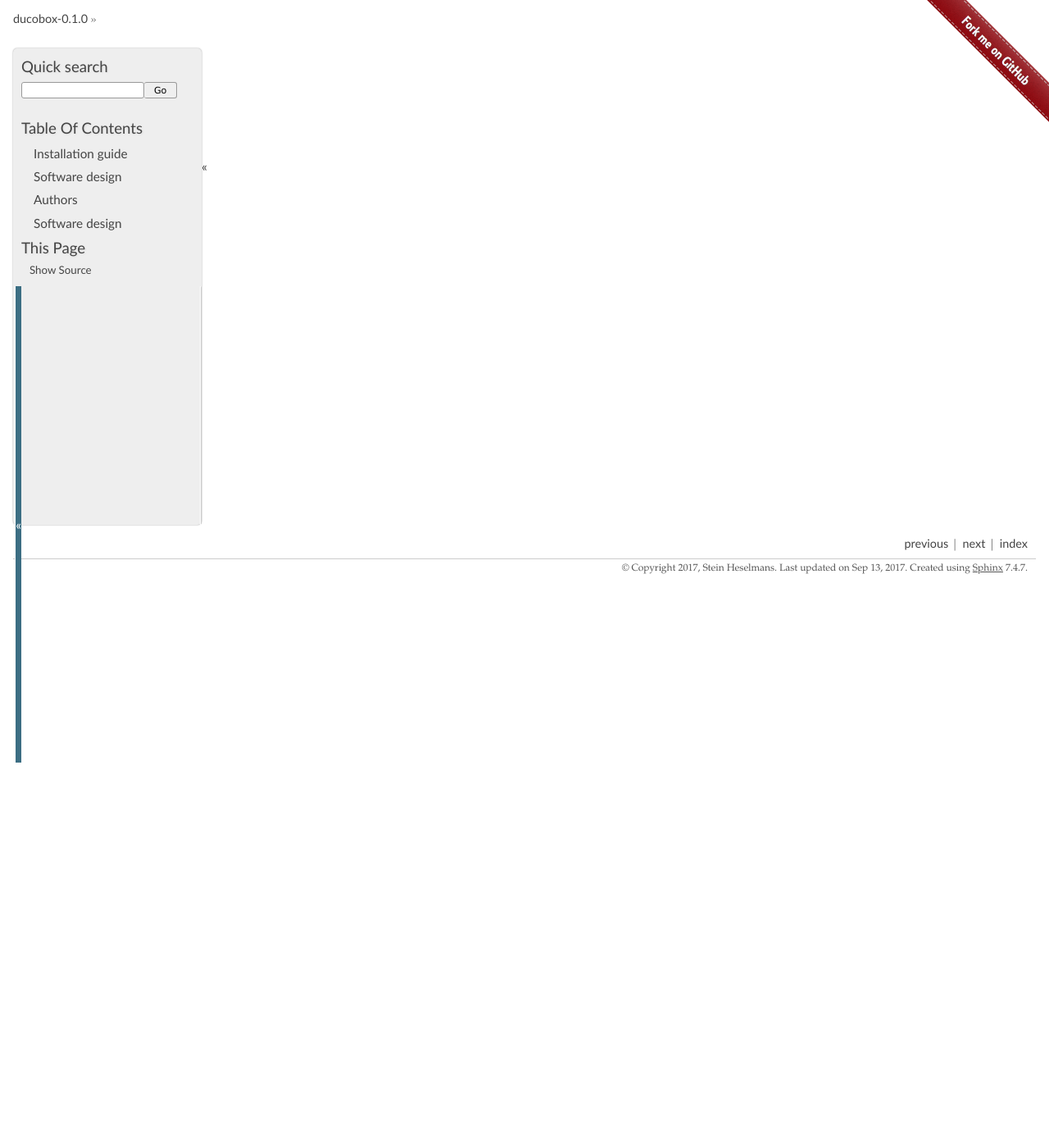
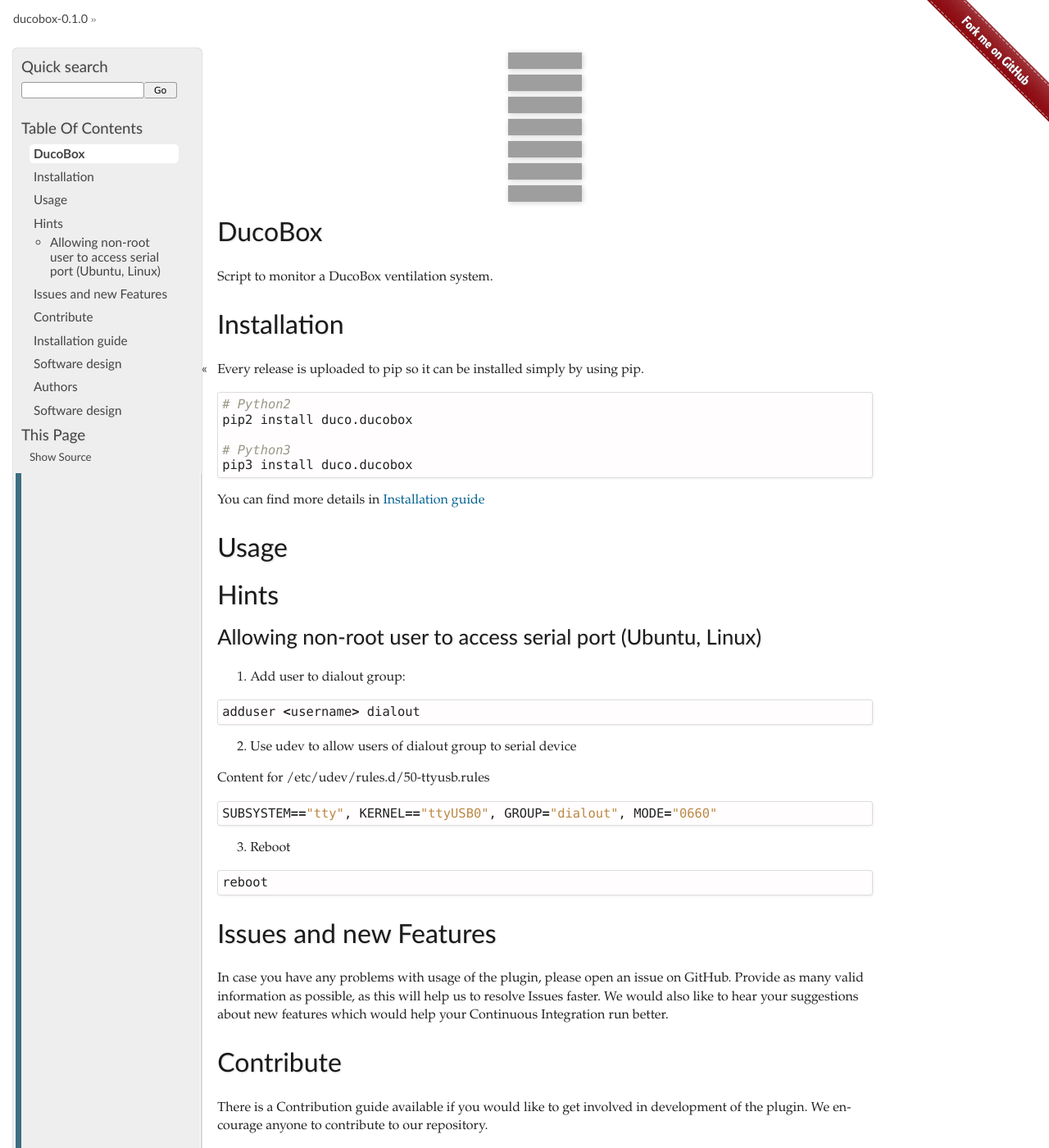
Before and after one commit to SteinHeselmans/DucoBox, a Sphinx documentation site: the page built from docs/readme.rst, in a window 1280 px wide and 1400 px high. Shown: the whole window at 82% size. Built offline with Sphinx 7.4.7, drawn with Linux system fonts in a browser that asks for light colours; pages that are not in the unit, such as notebooks, are missing from menus; grey boxes are pictures that could not be loaded.

Commit message:
Add start for using serial interface

```diff
--- a/README.rst
+++ b/README.rst
@@ -0,0 +1,98 @@
+.. image:: https://img.shields.io/hexpm/l/plug.svg
+    :target: http://www.apache.org/licenses/LICENSE-2.0
+    :alt: Apache2 License
+
+.. image:: https://travis-ci.org/SteinHeselmans/DucoBox.svg?branch=master
+    :target: https://travis-ci.org/SteinHeselmans/DucoBox
+    :alt: Build status
+
+.. image:: https://codecov.io/gh/SteinHeselmans/DucoBox/branch/master/graph/badge.svg
+    :target: https://codecov.io/gh/SteinHeselmans/DucoBox
+    :alt: Code Coverage
+
+.. image:: https://codeclimate.com/github/SteinHeselmans/DucoBox/badges/gpa.svg
+    :target: https://codeclimate.com/github/SteinHeselmans/DucoBox
+    :alt: Code Climate Status
+
+.. image:: https://codeclimate.com/github/SteinHeselmans/DucoBox/badges/issue_count.svg
+    :target: https://codeclimate.com/github/SteinHeselmans/DucoBox
+    :alt: Issue Count
+
+.. image:: https://requires.io/github/SteinHeselmans/DucoBox/requirements.svg?branch=master
+    :target: https://requires.io/github/SteinHeselmans/DucoBox/requirements/?branch=master
+    :alt: Requirements Status
+
+.. image:: https://img.shields.io/badge/contributions-welcome-brightgreen.svg?style=flat
+    :target: https://github.com/SteinHeselmans/DucoBox/issues
+    :alt: Contributions welcome
+
+
+=======
+DucoBox
+=======
+
+Script to monitor a DucoBox ventilation system.
+
+
+============
+Installation
+============
+
+Every release is uploaded to pip so it can be installed simply by using pip.
+
+.. code-block:: bash
+
+    # Python2
+    pip2 install duco.ducobox
+
+    # Python3
+    pip3 install duco.ducobox
+
+You can find more details in `Installation guide <docs/installation.rst>`_
+
+=====
+Usage
+=====
+
+=====
+Hints
+=====
+
+Allowing non-root user to access serial port (Ubuntu, Linux)
+============================================================
+
+1. Add user to dialout group:
+
+::
+
+    adduser <username> dialout
+
+2. Use udev to allow users of dialout group to serial device
+
+Content for /etc/udev/rules.d/50-ttyusb.rules
+
+::
+
+    SUBSYSTEM=="tty", KERNEL=="ttyUSB0", GROUP="dialout", MODE="0660"
+
+3. Reboot
+
+::
+
+    reboot
+
+=======================
+Issues and new Features
+=======================
+
+In case you have any problems with usage of the plugin, please open an issue
+on GitHub. Provide as many valid information as possible, as this will help us
+to resolve Issues faster. We would also like to hear your suggestions about new
+features which would help your Continuous Integration run better.
+
+==========
+Contribute
+==========
+
+There is a Contribution guide available if you would like to get involved in
+development of the plugin. We encourage anyone to contribute to our repository.
--- a/docs/design.rst
+++ b/docs/design.rst
@@ -18,7 +18,8 @@
     DucoBox o-- DucoNode
 
     class DucoBox {
-        +__init__()
+        +__init__(tty)
+        +get_nodes()
     }
 
     class DucoNode {
--- a/setup.py
+++ b/setup.py
@@ -14,7 +14,7 @@
     ).read()
 
 
-requires = ['setuptools-scm']
+requires = ['setuptools-scm', 'pyserial']
 
 setup(
     name='duco.ducobox',
```
Also changed, not shown: 1 other file.
